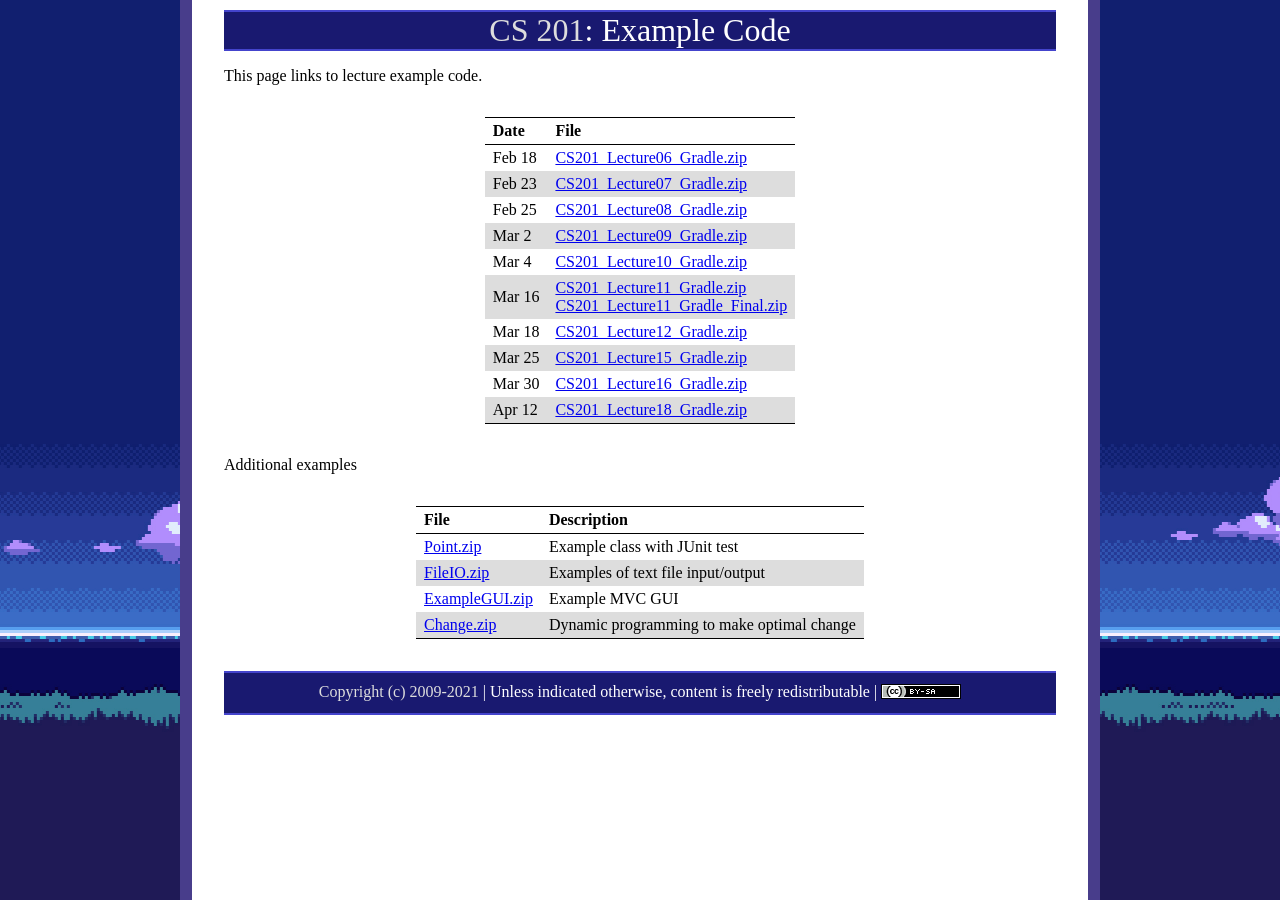
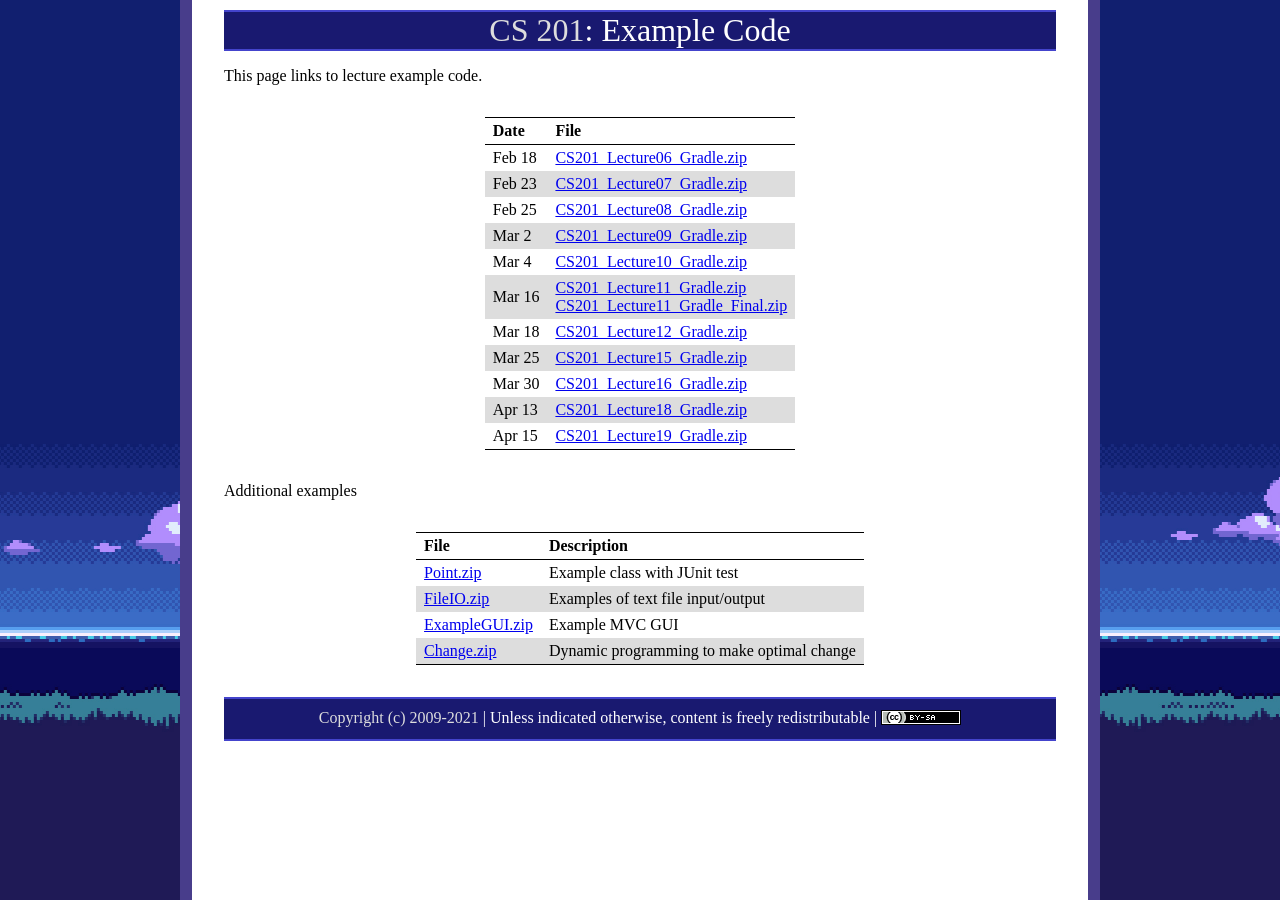
Before and after one commit to ycpcs/cs201-spring2021, a Jekyll site: the page built from examples/index.md, in a window 1280 px wide. Built offline with Jekyll 4.4.1, drawn with Linux system fonts in a browser that asks for light colours.

Commit message:
add lecture 19 zip
add lecture 19 zip

```diff
--- a/examples/index.md
+++ b/examples/index.md
@@ -16,7 +16,8 @@ Mar 16   | [CS201\_Lecture11\_Gradle.zip](CS201_Lecture11_Gradle.zip) <br />  [C
 Mar 18   | [CS201\_Lecture12\_Gradle.zip](CS201_Lecture12_Gradle.zip)
 Mar 25   | [CS201\_Lecture15\_Gradle.zip](CS201_Lecture15_Gradle.zip)
 Mar 30   | [CS201\_Lecture16\_Gradle.zip](CS201_Lecture16_Gradle.zip)
-Apr 12   | [CS201\_Lecture18\_Gradle.zip](CS201_Lecture18_Gradle.zip)
+Apr 13   | [CS201\_Lecture18\_Gradle.zip](CS201_Lecture18_Gradle.zip)
+Apr 15   | [CS201\_Lecture19\_Gradle.zip](CS201_Lecture19_Gradle.zip)
 
 Additional examples
 
```
Also changed, not shown: 1 other file.
